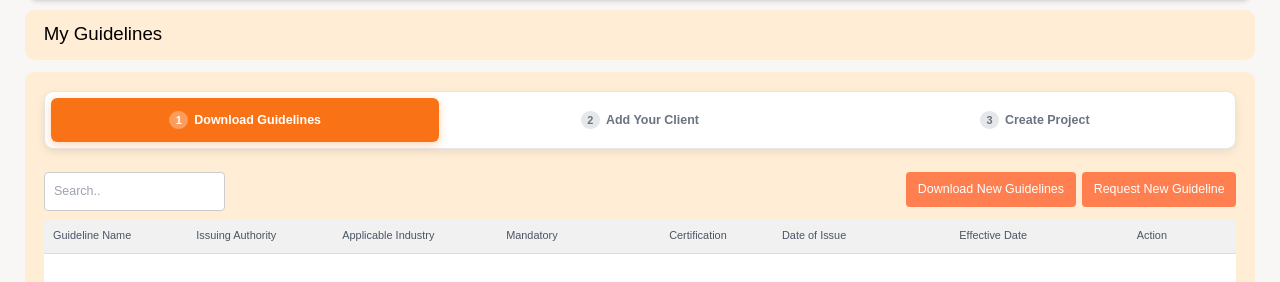
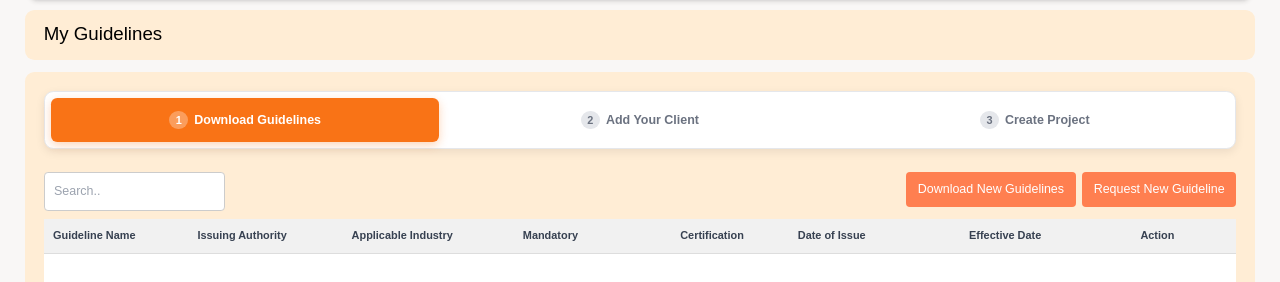
Before and after one commit to CJCCompliFyre6/CompliFyre, a Python web app: template app/templates/dashboards/auditor/my_guidelines.html in a window 1280 px wide. Shown: the part 90-372 px from the top of the page. Run offline with Jinja, Linux system fonts and the light colour scheme; the template is opened without the code that fills it: most values are stand-ins (such as "Sample title", 1, 10 or a date in 2020); some libraries are stand-ins or nearby versions.

Commit message:
Fix: my_guidelines table headers bold

```diff
--- a/app/templates/dashboards/auditor/my_guidelines.html
+++ b/app/templates/dashboards/auditor/my_guidelines.html
@@ -378,19 +378,19 @@
     <div class="table-container  rounded-xl">
         {% if guidelines %}
         <table id="guidelinesTable" class="w-full border-collapse text-sm">
-            <thead class="text-sm font-medium text-gray-600 bg-gray-50 border-b border-gray-200 sticky top-0 z-10">
+            <thead class="text-sm font-semibold text-gray-700 bg-gray-50 border-b border-gray-200 sticky top-0 z-10">
                 <tr>
-                    <th class="p-3 text-left font-medium text-gray-600">Guideline Name</th>
-                    <th class="p-3 text-left font-medium text-gray-600" style="display:none">GID</th>
-                    <th class="p-3 text-left font-medium text-gray-600">Issuing Authority</th>
-                    <th class="p-3 text-left font-medium text-gray-600" style="display:none">Applicable Geography</th>
-                    <th class="p-3 text-left font-medium text-gray-600">Applicable Industry</th>
-                    <th class="p-3 text-left font-medium text-gray-600" style="display:none">Applicable Org Category</th>
-                    <th class="p-3 text-left font-medium text-gray-600">Mandatory</th>
-                    <th class="p-3 text-left font-medium text-gray-600">Certification</th>
-                    <th class="p-3 text-left font-medium text-gray-600">Date of Issue</th>
-                    <th class="p-3 text-left font-medium text-gray-600">Effective Date</th>
-                    <th class="p-3 text-left font-medium text-gray-600">Action</th>
+                    <th class="p-3 text-left font-semibold text-gray-700">Guideline Name</th>
+                    <th class="p-3 text-left font-semibold text-gray-700" style="display:none">GID</th>
+                    <th class="p-3 text-left font-semibold text-gray-700">Issuing Authority</th>
+                    <th class="p-3 text-left font-semibold text-gray-700" style="display:none">Applicable Geography</th>
+                    <th class="p-3 text-left font-semibold text-gray-700">Applicable Industry</th>
+                    <th class="p-3 text-left font-semibold text-gray-700" style="display:none">Applicable Org Category</th>
+                    <th class="p-3 text-left font-semibold text-gray-700">Mandatory</th>
+                    <th class="p-3 text-left font-semibold text-gray-700">Certification</th>
+                    <th class="p-3 text-left font-semibold text-gray-700">Date of Issue</th>
+                    <th class="p-3 text-left font-semibold text-gray-700">Effective Date</th>
+                    <th class="p-3 text-left font-semibold text-gray-700">Action</th>
                 </tr>
             </thead>
             <tbody>
```
